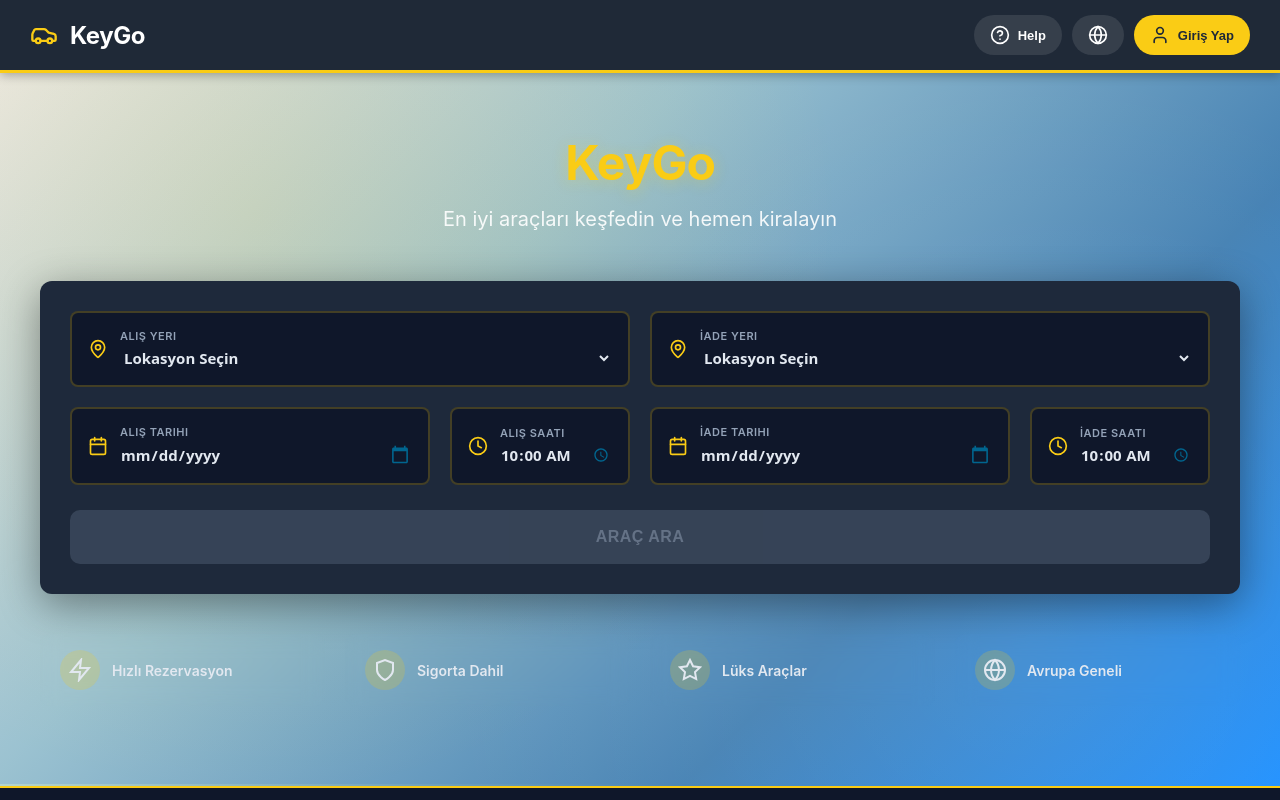
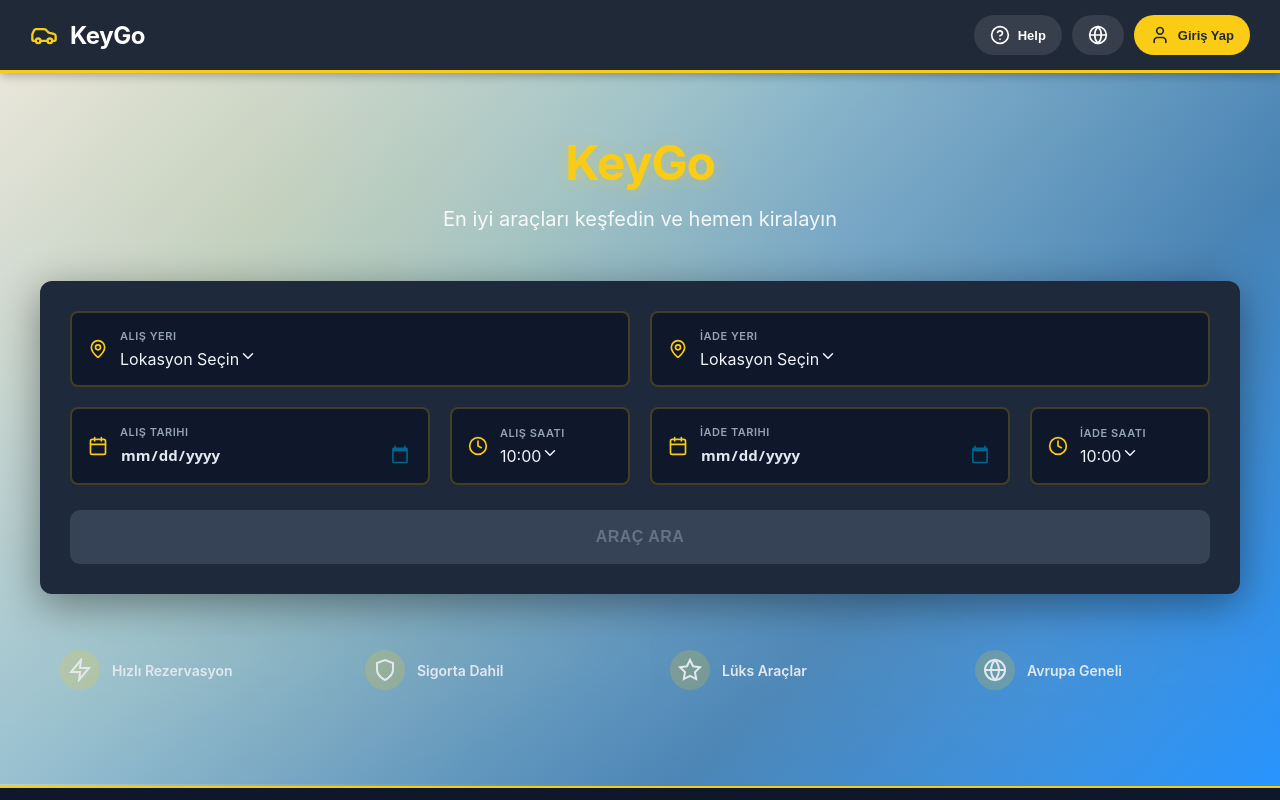
Before and after one commit to Yunusisback/Rent-a-car-MVC, a React (Vite) app: page / in a window 1280 px wide. Shown: the top 800 px of the page. Built offline with nearby package versions, Linux system fonts and the light colour scheme.

Commit message:
Refactor Hero component for improved selection UI
Refactor Hero component to use dropdowns for location and time selection instead of select inputs. Add new locations and enhance time selection functionality.

```diff
--- a/src/components/Hero.jsx
+++ b/src/components/Hero.jsx
@@ -1,24 +1,50 @@
+import { useState, useRef, useEffect } from 'react';
 import { useApp } from '../context/AppContext';
 import { useTranslation } from '../utils/translations';
-import { MapPin, Calendar, Clock } from 'lucide-react';
+import { MapPin, Calendar, Clock, ChevronDown } from 'lucide-react';
 import '../styles/Hero.css';
 
 export function Hero() {
   const { language, searchFilters, updateFilters, setShowCarList } = useApp();
   const t = useTranslation(language);
 
+  const [openDropdown, setOpenDropdown] = useState(null);
+  const pickupRef = useRef(null);
+  const dropoffRef = useRef(null);
+  const pickupTimeRef = useRef(null);
+  const dropoffTimeRef = useRef(null);
+
+  useEffect(() => {
+    const handleClickOutside = (event) => {
+      const refs = [pickupRef, dropoffRef, pickupTimeRef, dropoffTimeRef];
+      const clickedOutside = refs.every(ref =>
+        !ref.current || !ref.current.contains(event.target)
+      );
+      if (clickedOutside) {
+        setOpenDropdown(null);
+      }
+    };
+    document.addEventListener('mousedown', handleClickOutside);
+    return () => document.removeEventListener('mousedown', handleClickOutside);
+  }, []);
+
   const handleInputChange = (e) => {
     const { name, value } = e.target;
     updateFilters({ [name]: value });
   };
 
+  const handleSelectLocation = (name, value) => {
+    updateFilters({ [name]: value });
+    setOpenDropdown(null);
+  };
+
+  const handleSelectTime = (name, value) => {
+    updateFilters({ [name]: value });
+    setOpenDropdown(null);
+  };
+
   const handleSearch = () => {
-
-    // Tüm alanlar dolu, CarListi göster
     setShowCarList(true);
-
-    // CarListe scroll
-
     setTimeout(() => {
       const carListElement = document.querySelector('.car-list-wrapper');
       if (carListElement) {
@@ -29,14 +55,24 @@ export function Hero() {
 
   const locations = [
     'İstanbul Havalimanı',
-    'Sabiha Gökçen Havalimanı',
-    'Ankara Esenboğa',
-    'Bodrum Havalimanı',
-    'Dalaman Havalimanı',
-    'Trabzon Havalimanı'
+    "Frankfurt Havalimanı",
+    "Londra Heathrow Havalimanı",
+    "Charles de Gaulle Havalimanı",
+    "Amsterdam Schiphol Havalimanı",
+    "Roma Fiumicino Havalimanı",
+    "Madrid Barajas Havalimanı",
+    "Zürih Havalimanı",
+    "Viyana Havalimanı",
+    "Brüksel Havalimanı",
+    "Atina Eleftherios Venizelos Havalimanı",
+    "Lizbon Havalimanı",
+    "Stockholm Arlanda Havalimanı",
+    "Helsinki Vantaa Havalimanı",
+    "Varşova Chopin Havalimanı"
   ];
 
-  //  buton aktif mi kontrolü
+  const hours = Array.from({ length: 24 }, (_, i) => String(i).padStart(2, '0'));
+  const minutes = ['00', '15', '30', '45'];
 
   const isFormValid =
     searchFilters.pickupLocation &&
@@ -51,54 +87,73 @@ export function Hero() {
       <div className="hero-wrapper">
 
         {/* Başlık Bölümü */}
+
         <div className="hero-header">
           <h1 className="hero-main-title">{t.title}</h1>
           <p className="hero-main-subtitle">{t.subtitle}</p>
         </div>
 
         {/* Arama Formu */}
+
         <div className="search-box-main">
           <div className="search-box-inner">
 
             {/* Lokasyon Seçimi */}
+
             <div className="search-row">
-              <div className="search-field">
+              <div className="search-field" ref={pickupRef}>
                 <div className="field-icon">
                   <MapPin size={20} />
                 </div>
                 <div className="field-content">
                   <label className="field-label">{t.pickupLocation}</label>
-                  <select
-                    name="pickupLocation"
-                    value={searchFilters.pickupLocation}
-                    onChange={handleInputChange}
-                    className="field-select"
-                  >
-                    <option value="">{t.selectLocation}</option>
-                    {locations.map(loc => (
-                      <option key={loc} value={loc}>{loc}</option>
-                    ))}
-                  </select>
+                  <div className="custom-select" onClick={() => setOpenDropdown(openDropdown === 'pickup' ? null : 'pickup')}>
+                    <span className={searchFilters.pickupLocation ? 'selected' : 'placeholder'}>
+                      {searchFilters.pickupLocation || t.selectLocation}
+                    </span>
+                    <ChevronDown size={18} className={`chevron ${openDropdown === 'pickup' ? 'open' : ''}`} />
+                  </div>
+                  {openDropdown === 'pickup' && (
+                    <div className="dropdown-menu">
+                      {locations.map(loc => (
+                        <div
+                          key={loc}
+                          className={`dropdown-item ${searchFilters.pickupLocation === loc ? 'active' : ''}`}
+                          onClick={() => handleSelectLocation('pickupLocation', loc)}
+                        >
+                          {loc}
+                        </div>
+                      ))}
+                    </div>
+                  )}
                 </div>
               </div>
 
-              <div className="search-field">
+              <div className="search-field" ref={dropoffRef}>
                 <div className="field-icon">
                   <MapPin size={20} />
                 </div>
                 <div className="field-content">
                   <label className="field-label">{t.dropoffLocation}</label>
-                  <select
-                    name="dropoffLocation"
-                    value={searchFilters.dropoffLocation}
-                    onChange={handleInputChange}
-                    className="field-select"
-                  >
-                    <option value="">{t.selectLocation}</option>
-                    {locations.map(loc => (
-                      <option key={loc} value={loc}>{loc}</option>
-                    ))}
-                  </select>
+                  <div className="custom-select" onClick={() => setOpenDropdown(openDropdown === 'dropoff' ? null : 'dropoff')}>
+                    <span className={searchFilters.dropoffLocation ? 'selected' : 'placeholder'}>
+                      {searchFilters.dropoffLocation || t.selectLocation}
+                    </span>
+                    <ChevronDown size={18} className={`chevron ${openDropdown === 'dropoff' ? 'open' : ''}`} />
+                  </div>
+                  {openDropdown === 'dropoff' && (
+                    <div className="dropdown-menu">
+                      {locations.map(loc => (
+                        <div
+                          key={loc}
+                          className={`dropdown-item ${searchFilters.dropoffLocation === loc ? 'active' : ''}`}
+                          onClick={() => handleSelectLocation('dropoffLocation', loc)}
+                        >
+                          {loc}
+                        </div>
+                      ))}
+                    </div>
+                  )}
                 </div>
               </div>
             </div>
@@ -123,19 +178,49 @@ export function Hero() {
                 </div>
               </div>
 
-              <div className="search-field search-field-small">
+              <div className="search-field search-field-small" ref={pickupTimeRef}>
                 <div className="field-icon">
                   <Clock size={20} />
                 </div>
                 <div className="field-content">
                   <label className="field-label">{t.pickupTime}</label>
-                  <input
-                    type="time"
-                    name="pickupTime"
-                    value={searchFilters.pickupTime}
-                    onChange={handleInputChange}
-                    className="field-input"
-                  />
+                  <div className="custom-select" onClick={() => setOpenDropdown(openDropdown === 'pickupTime' ? null : 'pickupTime')}>
+                    <span className={searchFilters.pickupTime ? 'selected' : 'placeholder'}>
+                      {searchFilters.pickupTime || '10:00'}
+                    </span>
+                    <ChevronDown size={18} className={`chevron ${openDropdown === 'pickupTime' ? 'open' : ''}`} />
+                  </div>
+                  {openDropdown === 'pickupTime' && (
+                    <div className="dropdown-menu time-menu">
+                      <div className="time-columns">
+                        <div className="time-column">
+                          {hours.map(hour => (
+                            <div
+                              key={hour}
+                              className={`dropdown-item ${searchFilters.pickupTime?.startsWith(hour) ? 'active' : ''}`}
+                              onClick={() => handleSelectTime('pickupTime', `${hour}:00`)}
+                            >
+                              {hour}
+                            </div>
+                          ))}
+                        </div>
+                        <div className="time-column">
+                          {minutes.map(minute => (
+                            <div
+                              key={minute}
+                              className={`dropdown-item ${searchFilters.pickupTime?.endsWith(minute) ? 'active' : ''}`}
+                              onClick={() => {
+                                const currentHour = searchFilters.pickupTime?.split(':')[0] || '10';
+                                handleSelectTime('pickupTime', `${currentHour}:${minute}`);
+                              }}
+                            >
+                              {minute}
+                            </div>
+                          ))}
+                        </div>
+                      </div>
+                    </div>
+                  )}
                 </div>
               </div>
 
@@ -156,24 +241,52 @@ export function Hero() {
                 </div>
               </div>
 
-              <div className="search-field search-field-small">
+              <div className="search-field search-field-small" ref={dropoffTimeRef}>
                 <div className="field-icon">
                   <Clock size={20} />
                 </div>
                 <div className="field-content">
                   <label className="field-label">{t.dropoffTime}</label>
-                  <input
-                    type="time"
-                    name="dropoffTime"
-                    value={searchFilters.dropoffTime}
-                    onChange={handleInputChange}
-                    className="field-input"
-                  />
+                  <div className="custom-select" onClick={() => setOpenDropdown(openDropdown === 'dropoffTime' ? null : 'dropoffTime')}>
+                    <span className={searchFilters.dropoffTime ? 'selected' : 'placeholder'}>
+                      {searchFilters.dropoffTime || '10:00'}
+                    </span>
+                    <ChevronDown size={18} className={`chevron ${openDropdown === 'dropoffTime' ? 'open' : ''}`} />
+                  </div>
+                  {openDropdown === 'dropoffTime' && (
+                    <div className="dropdown-menu time-menu">
+                      <div className="time-columns">
+                        <div className="time-column">
+                          {hours.map(hour => (
+                            <div
+                              key={hour}
+                              className={`dropdown-item ${searchFilters.dropoffTime?.startsWith(hour) ? 'active' : ''}`}
+                              onClick={() => handleSelectTime('dropoffTime', `${hour}:00`)}
+                            >
+                              {hour}
+                            </div>
+                          ))}
+                        </div>
+                        <div className="time-column">
+                          {minutes.map(minute => (
+                            <div
+                              key={minute}
+                              className={`dropdown-item ${searchFilters.dropoffTime?.endsWith(minute) ? 'active' : ''}`}
+                              onClick={() => {
+                                const currentHour = searchFilters.dropoffTime?.split(':')[0] || '10';
+                                handleSelectTime('dropoffTime', `${currentHour}:${minute}`);
+                              }}
+                            >
+                              {minute}
+                            </div>
+                          ))}
+                        </div>
+                      </div>
+                    </div>
+                  )}
                 </div>
               </div>
             </div>
-
-            {/*  Disable Butonu */}
 
             <button
               onClick={handleSearch}
```
